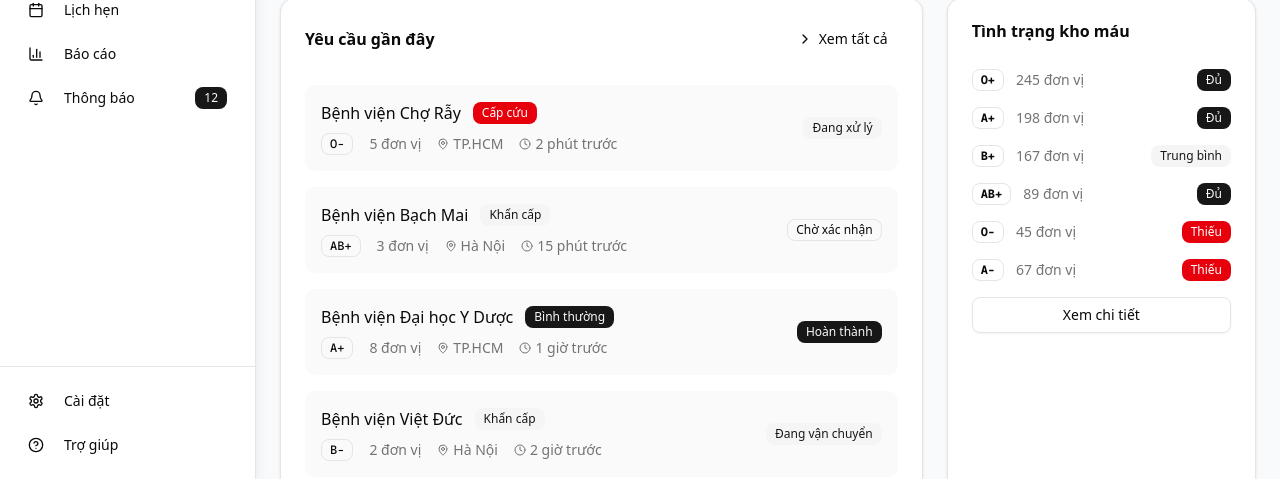
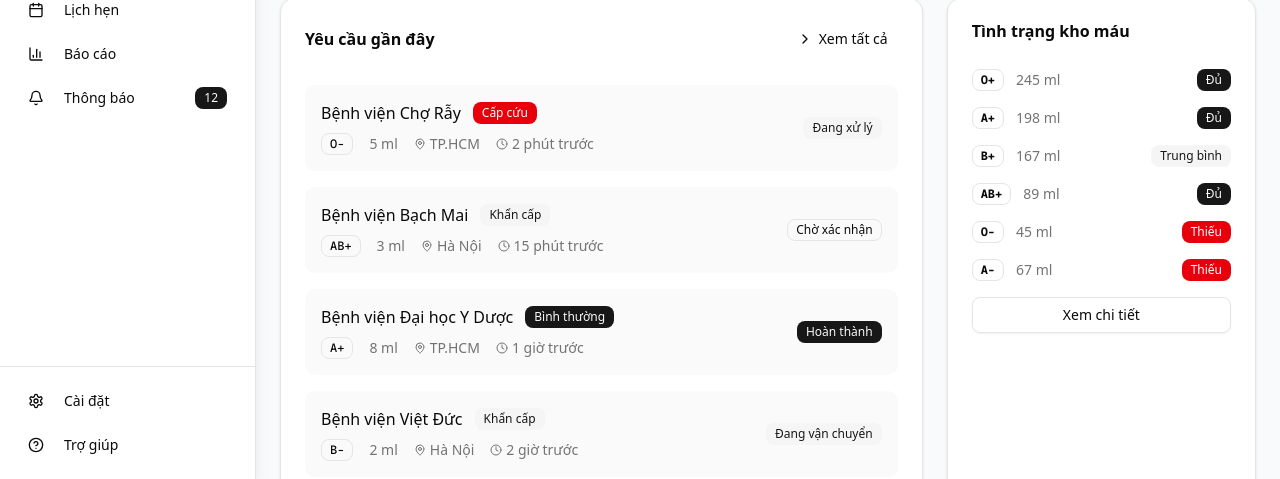
Before and after one commit to LNH2P2/blood-system-fe-demo, a Next.js app: page /en/dashboard in a window 1280 px wide. Shown: the part 321-800 px from the top of the page. Built offline with nearby package versions, Linux system fonts and the light colour scheme; no server answers.

Commit message:
fix: update blood quantity display to specify 'ml' for clarity across multiple components

```diff
--- a/src/components/AppHeader.tsx
+++ b/src/components/AppHeader.tsx
@@ -75,7 +75,7 @@
                   <div className='w-2 h-2 bg-red-500 rounded-full mt-2 flex-shrink-0'></div>
                   <div className='flex-1'>
                     <p className='text-sm font-medium'>Yêu cầu cấp cứu mới</p>
-                    <p className='text-xs text-muted-foreground'>Bệnh viện Chợ Rẫy cần 5 đơn vị máu O-</p>
+                    <p className='text-xs text-muted-foreground'>Bệnh viện Chợ Rẫy cần 5 ml máu O-</p>
                     <p className='text-xs text-muted-foreground mt-1'>2 phút trước</p>
                   </div>
                 </DropdownMenuItem>
@@ -83,7 +83,7 @@
                   <div className='w-2 h-2 bg-yellow-500 rounded-full mt-2 flex-shrink-0'></div>
                   <div className='flex-1'>
                     <p className='text-sm font-medium'>Kho máu sắp cạn</p>
-                    <p className='text-xs text-muted-foreground'>Nhóm máu AB- chỉ còn 12 đơn vị</p>
+                    <p className='text-xs text-muted-foreground'>Nhóm máu AB- chỉ còn 12 ml</p>
                     <p className='text-xs text-muted-foreground mt-1'>15 phút trước</p>
                   </div>
                 </DropdownMenuItem>
--- a/src/components/blood-donation/BloodInventorySummary.tsx
+++ b/src/components/blood-donation/BloodInventorySummary.tsx
@@ -22,7 +22,7 @@
                 <Badge variant='outline' className='font-mono font-bold'>
                   {blood.type}
                 </Badge>
-                <span className='text-sm text-muted-foreground'>{blood.available} đơn vị</span>
+                <span className='text-sm text-muted-foreground'>{blood.available} ml</span>
               </div>
               <Badge variant={getInventoryBadge(blood.status)}>{blood.status}</Badge>
             </div>
--- a/src/components/blood-donation/RecentRequests.tsx
+++ b/src/components/blood-donation/RecentRequests.tsx
@@ -34,7 +34,7 @@
                   <Badge variant='outline' className='font-mono'>
                     {request.bloodType}
                   </Badge>
-                  <span>{request.quantity} đơn vị</span>
+                  <span>{request.quantity} ml</span>
                   <span className='flex items-center'>
                     <MapPin className='h-3 w-3 mr-1' />
                     {request.location}
--- a/src/components/blood-donation/RequestDetail.tsx
+++ b/src/components/blood-donation/RequestDetail.tsx
@@ -164,7 +164,7 @@
                         <div className='flex items-center space-x-2'>
                           <Heart className='h-5 w-5 text-red-500' />
                           <span className='text-2xl font-bold text-gray-800'>{request.quantity}</span>
-                          <span className='text-gray-600'>đơn vị</span>
+                          <span className='text-gray-600'>ml</span>
                         </div>
                       </div>
                     </div>
--- a/src/components/blood-donation/RequestsContent.tsx
+++ b/src/components/blood-donation/RequestsContent.tsx
@@ -258,7 +258,7 @@
                       <div className='flex items-center space-x-2'>
                         <Heart className='h-4 w-4 text-red-500' />
                         <span className='text-gray-600'>Số lượng:</span>
-                        <span className='font-bold text-gray-800'>{request.quantity} đơn vị</span>
+                        <span className='font-bold text-gray-800'>{request.quantity} ml</span>
                       </div>
                       <div className='flex items-center space-x-2 text-gray-600'>
                         <MapPin className='h-4 w-4 text-blue-500' />
```
